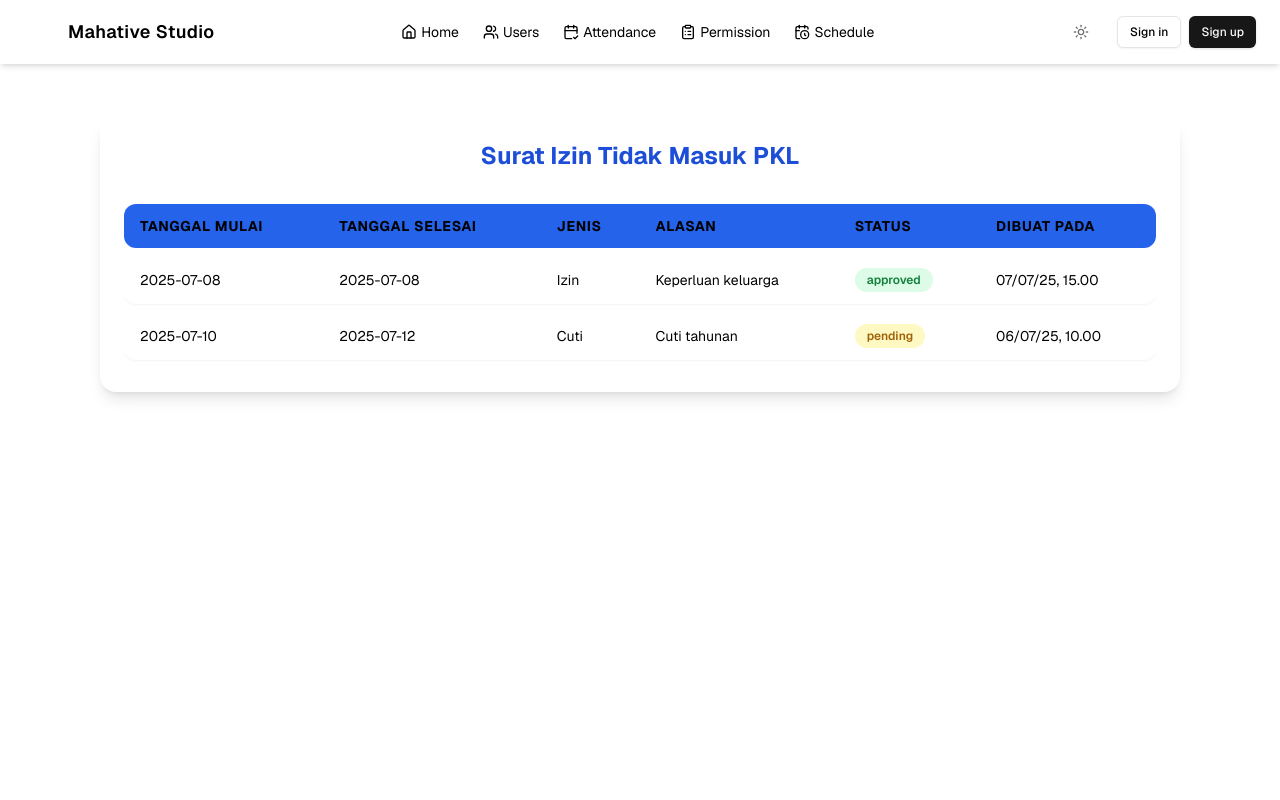
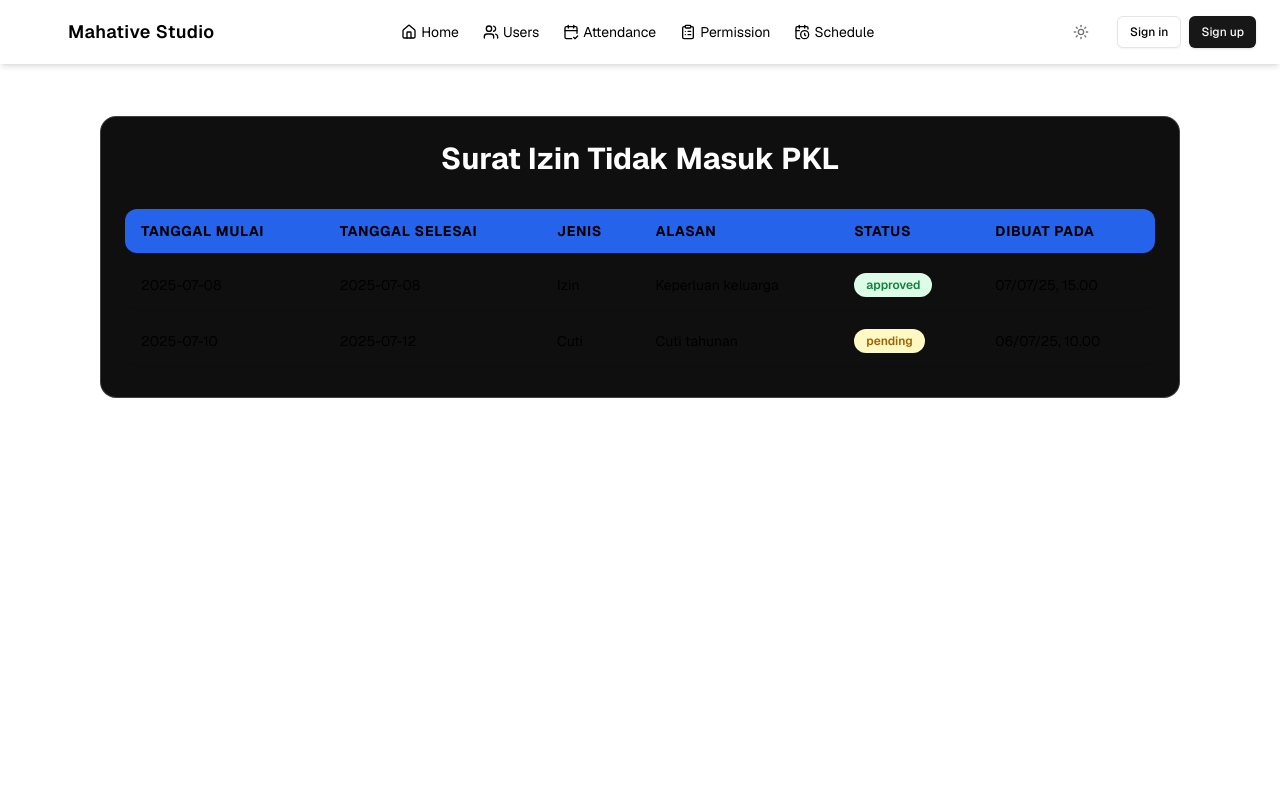
Before and after one commit to ghazwanz/attendance, a Next.js app: page /protected/permission in a window 1280 px wide. Shown: the top 800 px of the page. Built offline with nearby package versions, Linux system fonts and the light colour scheme; no server answers.

Commit message:
menambahkan garis hsape

```diff
--- a/app/protected/permission/page.tsx
+++ b/app/protected/permission/page.tsx
@@ -6,10 +6,10 @@ const PermissionTable = () => {
 
   return (
     <div className="min-h-screen  px-4 py-8">
-      <div className="max-w-6xl mx-auto  p-6 rounded-2xl shadow-lg">
-        <h2 className="text-2xl font-bold text-center mb-6 text-blue-700">
+      <div className="max-w-6xl w-full bg-[#0f0f0f] rounded-2xl shadow-[0_0_30px_3px_rgba(255,255,255,0.1)] p-6 border border-white/20">
+        <h1 className="text-3xl font-bold text-center mb-6 text-white">
           Surat Izin Tidak Masuk PKL
-        </h2>
+        </h1>
         <div className="overflow-x-auto">
           <table className="min-w-full text-sm text-left border-separate border-spacing-y-2">
             <thead>
```
